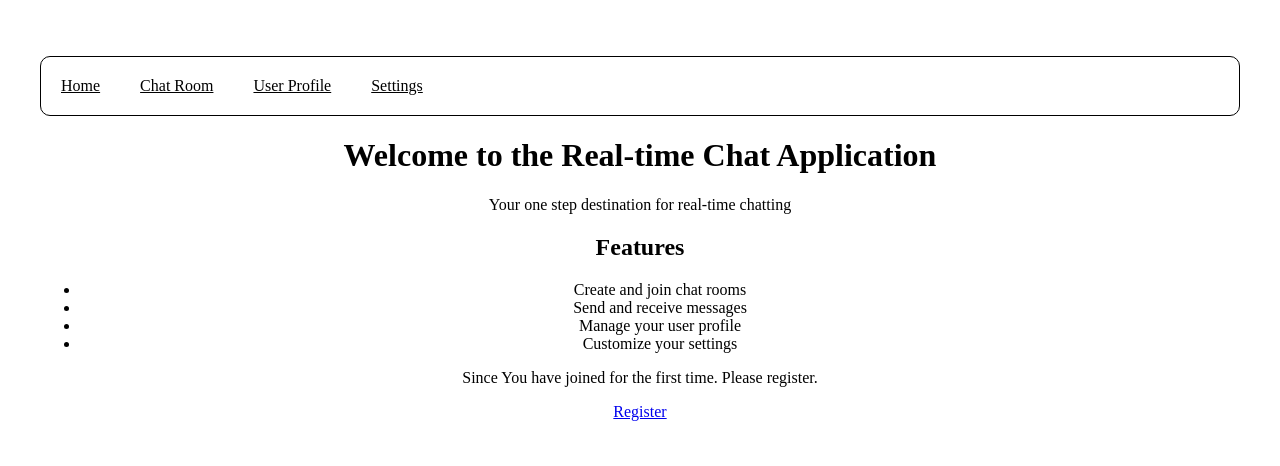
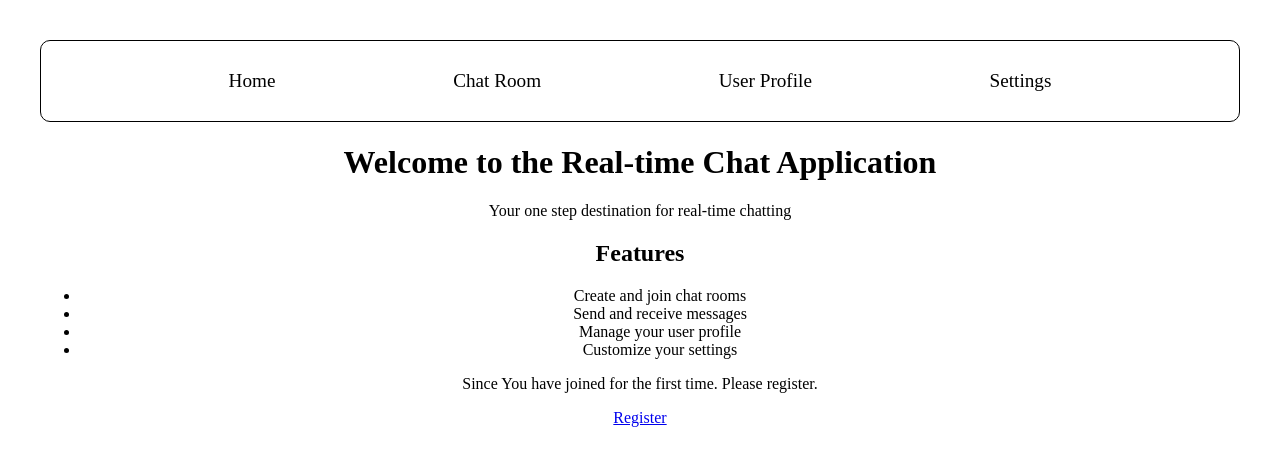
Before and after one commit to Aayush-Koju/Real-time-Chat-App, a React (Vite) app: page / in a window 1280 px wide. Shown: the top 466 px of the page. Built offline with nearby package versions, Linux system fonts and the light colour scheme.

Commit message:
styled nav bar again

```diff
--- a/src/components/NavBar.css
+++ b/src/components/NavBar.css
@@ -1,27 +1,21 @@
 .nav-bar {
-    position: sticky;
-    align-items: center;
+    border: 1px solid black;
+    border-radius: 10px;
+    font-size: 1.2rem;
 }
 
 .nav-bar ul {
     display: flex;
-    padding: 0;
-    border: 1px solid black;
-    border-radius: 10px;
+    justify-content: space-evenly;
+    padding: 10px;
+    list-style: none;
 }
 
-.nav-bar ul li {
-    margin: 15px;
-    list-style-type: none;
-    position: relative;
-    padding: 5px;
-    border-radius: 5px;
+.nav-bar ul li a{
+    text-decoration: none;
+    color: #000;
+    & :active {
+        color: blue;
+        font-size: 3rem;
+    }
 }
-
-.nav-bar ul li a {
-    color: black;
-}
-
-.nav-bar a:hover {
-    color: #ddd;
-}
```
